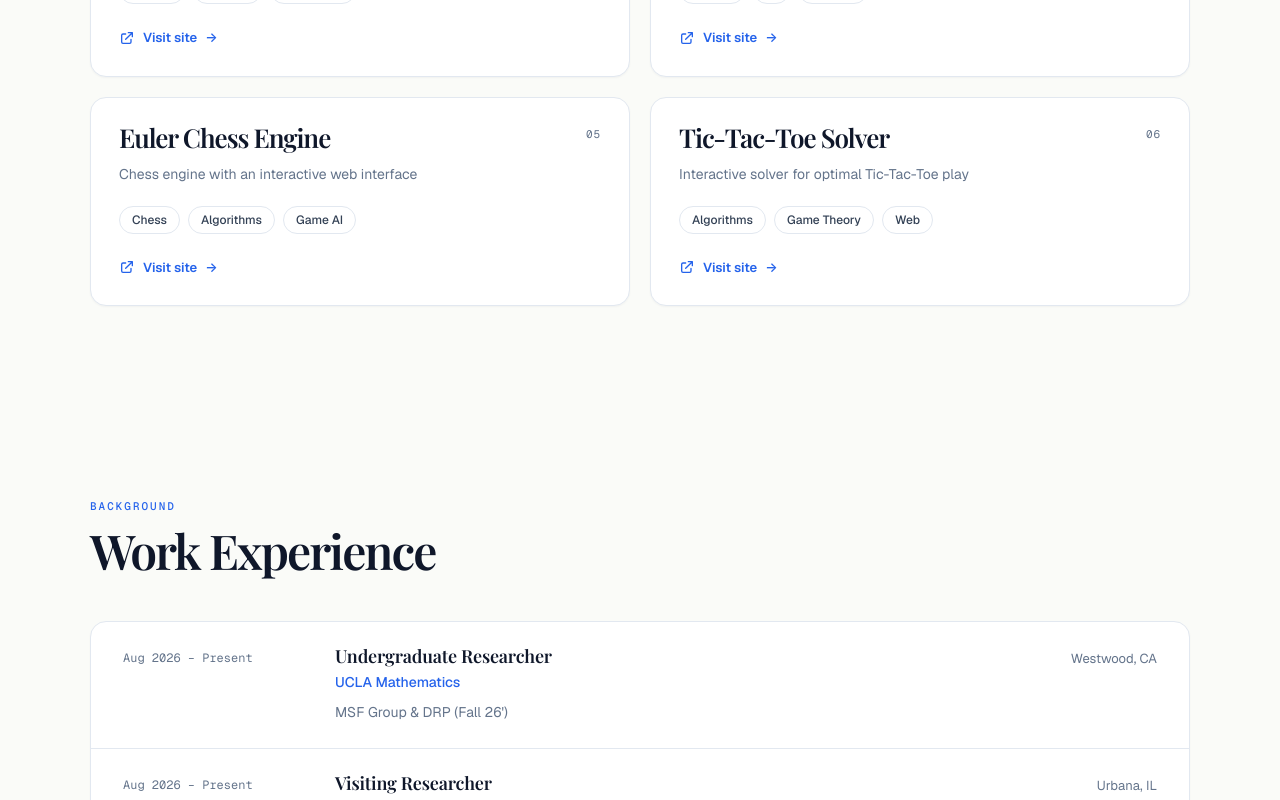
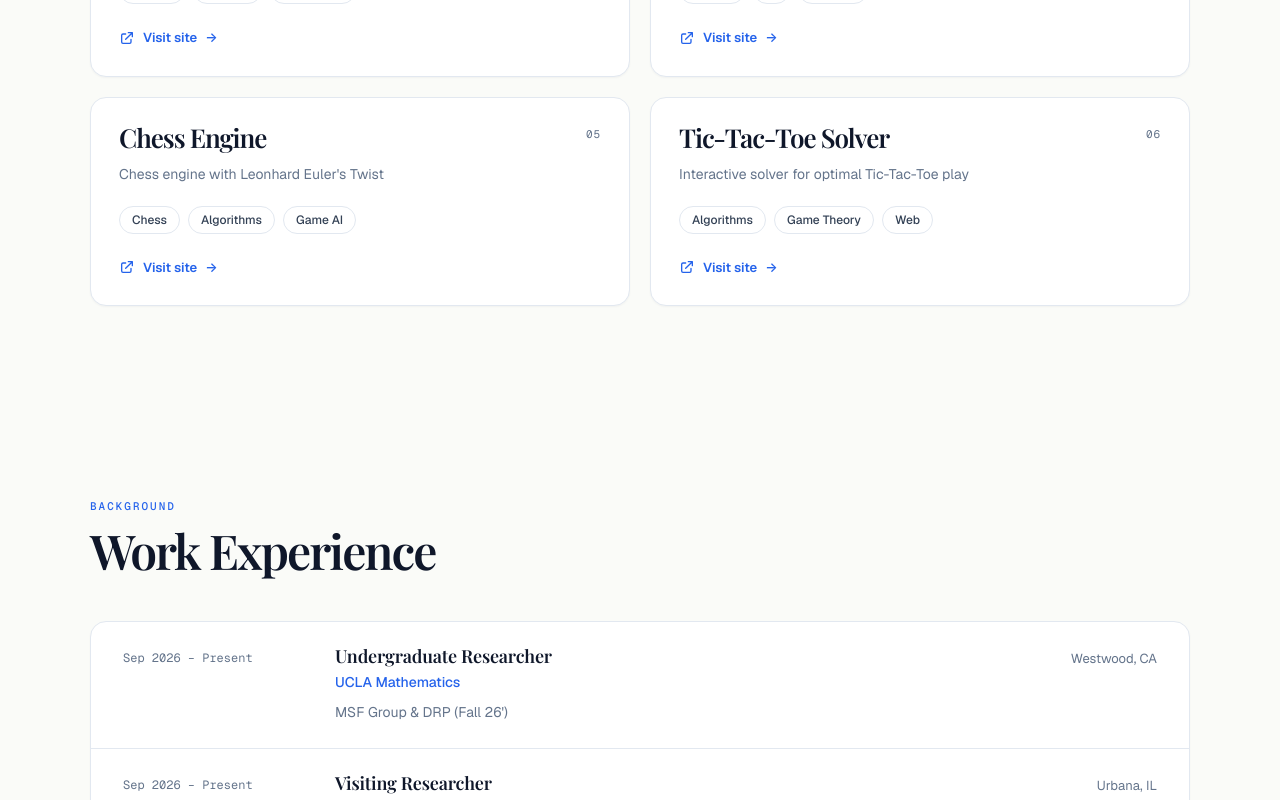
Before and after one commit to AlexNicholasWang/Personal-Website, a React (Vite) app: page / in a window 1280 px wide. Shown: the part 1380-2180 px from the top of the page. Built offline with nearby package versions, Linux system fonts and the light colour scheme.

Commit message:
updated link

```diff
--- a/src/app/App.tsx
+++ b/src/app/App.tsx
@@ -71,8 +71,8 @@ const PORTFOLIO_DATA = {
         ]
       },
       {
-        title: "Euler Chess Engine",
-        description: "Chess engine with an interactive web interface",
+        title: "Chess Engine",
+        description: "Chess engine with Leonhard Euler's Twist",
         tags: ["Chess", "Algorithms", "Game AI"],
         links: [
           { label: "Visit site", href: "https://eulerchessengine.site/", icon: "external" }
@@ -83,7 +83,7 @@ const PORTFOLIO_DATA = {
         description: "Interactive solver for optimal Tic-Tac-Toe play",
         tags: ["Algorithms", "Game Theory", "Web"],
         links: [
-          { label: "Visit site", href: "https://tictactoesolver.vercel.app/", icon: "external" }
+          { label: "Visit site", href: "https://tictactoesolver.fun/", icon: "external" }
         ]
       }
     ]
@@ -94,14 +94,14 @@ const PORTFOLIO_DATA = {
       {
         company: "UCLA Mathematics",
         role: "Undergraduate Researcher",
-        date: "Aug 2026 – Present",
+        date: "Sep 2026 – Present",
         location: "Westwood, CA",
         description: "MSF Group & DRP (Fall 26')"
       },
       {
         company: "University of Illinois Urbana-Champaign, SALT Lab",
         role: "Visiting Researcher",
-        date: "Aug 2026 – Present",
+        date: "Sep 2026 – Present",
         location: "Urbana, IL",
         description: "Data Leakage on AI Agents"
       },
```
